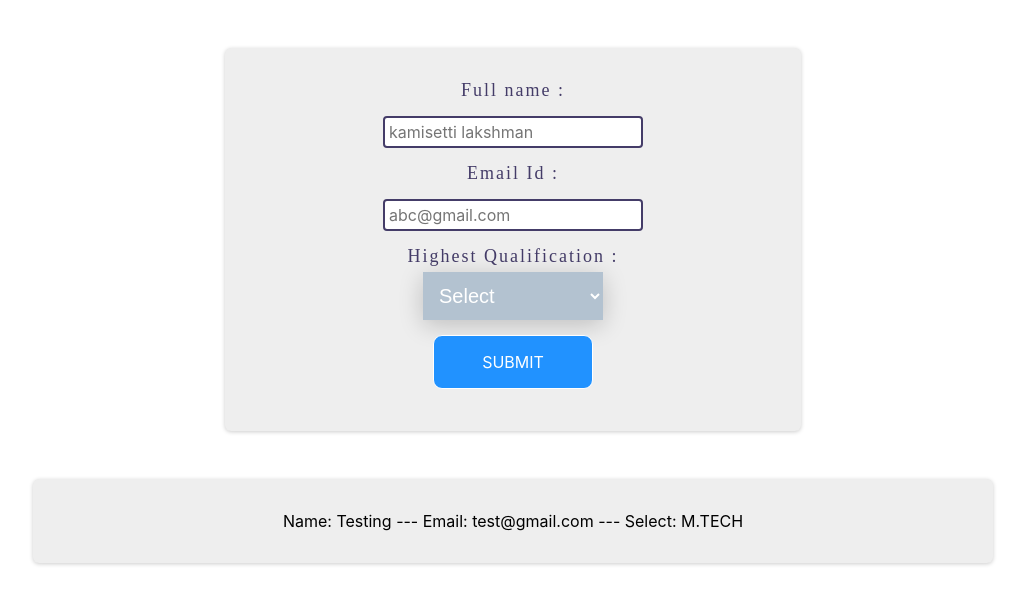
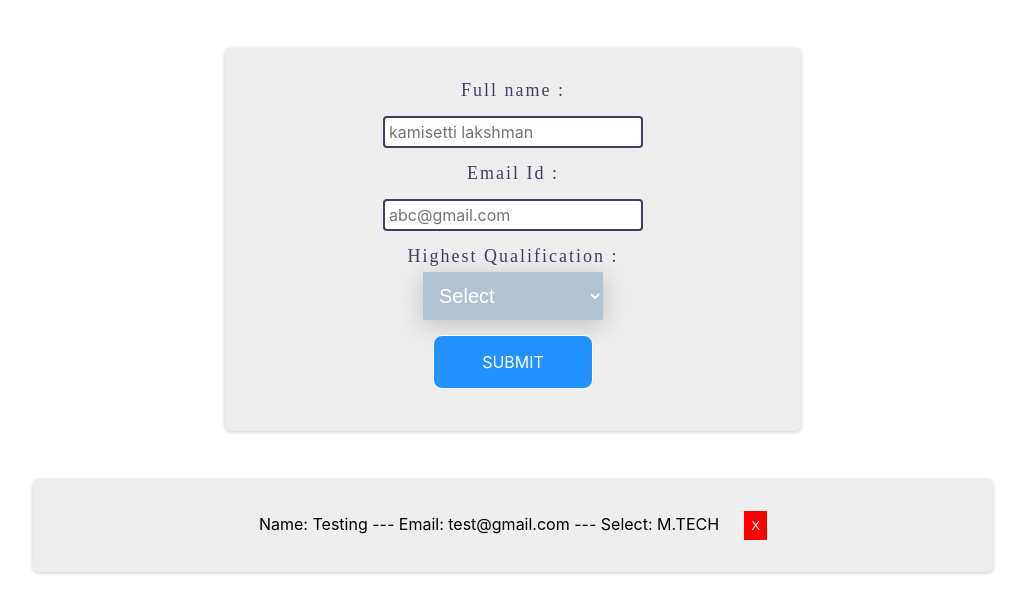
Before and after one commit to lakshmanK1/Dynamic-Form, a React (Create React App) app: page / in a window 1280 px wide. Shown: the top 612 px of the page, without its empty margins (127-1152 px from the left). Built offline with nearby package versions, Linux system fonts and the light colour scheme.

Commit message:
added delete item functionality

```diff
--- a/src/Components/DataList.js
+++ b/src/Components/DataList.js
@@ -1,5 +1,5 @@
 import React from 'react'
-import { Span, ListDiv, DataListDiv } from './StyledCmp'
+import { Span, ListDiv, DataListDiv, DeleteBtn } from './StyledCmp'
 
 function DataList(props) {
   return (
@@ -12,6 +12,7 @@ function DataList(props) {
                         <Span>Name: {item.name} --- </Span>
                         <Span>Email: {item.email} --- </Span>
                         <Span>Select: {item.select}</Span>
+                        <DeleteBtn onClick={()=>props.deleteItem(item.id)}>X</DeleteBtn>
                     </ListDiv>
                     );
                 })
--- a/src/Components/Form.js
+++ b/src/Components/Form.js
@@ -14,9 +14,9 @@ const [formDataArr, setFormDataArr] = useState([{
 
   const FormSubmit = (e) => {
     e.preventDefault();
-    const enteredName = nameInput.current.value;
-    const enteredEmail = emailInput.current.value;
-    const enteredSelect = selectInput.current.value;
+    let enteredName = nameInput.current.value;
+    let enteredEmail = emailInput.current.value;
+    let enteredSelect = selectInput.current.value;
 
     const finalData = {
       id:uuidv4(),
@@ -27,6 +27,15 @@ const [formDataArr, setFormDataArr] = useState([{
 
     setFormDataArr([finalData,...formDataArr]);
 
+    nameInput.current.value = ' ';
+    emailInput.current.value = ' ';
+    selectInput.current.value = ' ';
+
+   }
+
+   const DeleteData = (id) => {
+    let filteredData = formDataArr.filter( item => item.id !== id);
+    setFormDataArr(filteredData);
    }
 
 
@@ -47,7 +56,7 @@ const [formDataArr, setFormDataArr] = useState([{
         </Select><br/>
         <Button type='submit'>SUBMIT</Button>
         </Form>
-        <DataList data={formDataArr}/>
+        <DataList data={formDataArr} deleteItem={DeleteData}/>
       </FormDiv>
     </MainDiv>
   )
--- a/src/Components/StyledCmp.js
+++ b/src/Components/StyledCmp.js
@@ -33,3 +33,6 @@ border-radius: 6px; background-color: #EEEEEE; box-shadow: 0 1px 4px rgba(0, 0,
 padding: 2rem; text-align: center;`;
 
 export const Span = styled.span``;
+
+export const DeleteBtn = styled.button`background-color:red; color:white; padding:7px; border:none;
+margin-left:25px;`;
```
